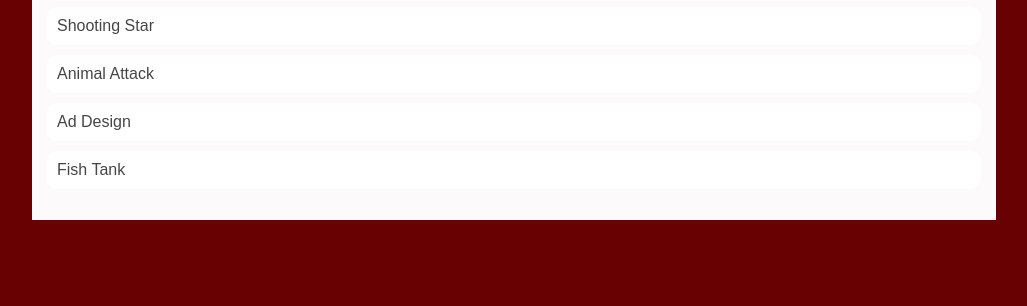
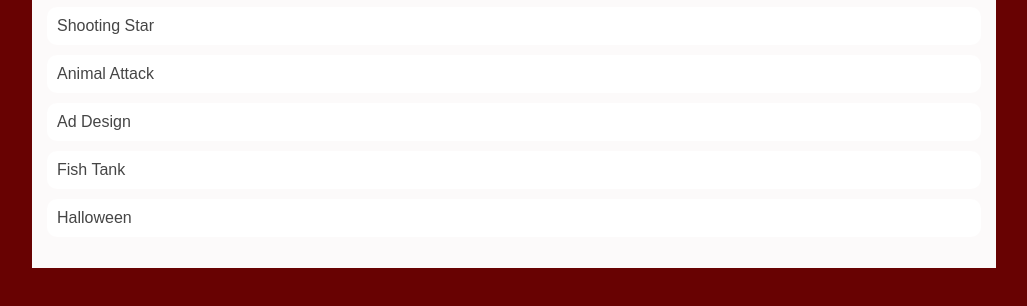
Before and after one commit to jacobfrye1/jacobfrye.github.io, a plain HTML site: page portfolio.html in a window 1280 px wide. Shown: the part 578-884 px from the top of the page, without its empty margins (126-1153 px from the left). Drawn offline with Linux system fonts and the light colour scheme.

Commit message:
Escargot

```diff
--- a/portfolio.html
+++ b/portfolio.html
@@ -112,6 +112,7 @@
                         <li><a href="https://www.khanacademy.org/computer-programming/spin-off-of-project-animal-attack/5103605466578944" >Animal Attack</a></li>
                         <li><a href="https://www.khanacademy.org/computer-programming/spin-off-of-classified-document/4836738398208000" >Ad Design</a></li>
                         <li><a href= "https://www.khanacademy.org/computer-programming/spin-off-of-project-fish-tank/5284795967389696" >Fish Tank</a></li>
+                        <li><a href= "https://www.khanacademy.org/computer-programming/ailurus-fulgen/6058173120692224" >Halloween</a></li>
             </main>
         </div>
     </body>
```
